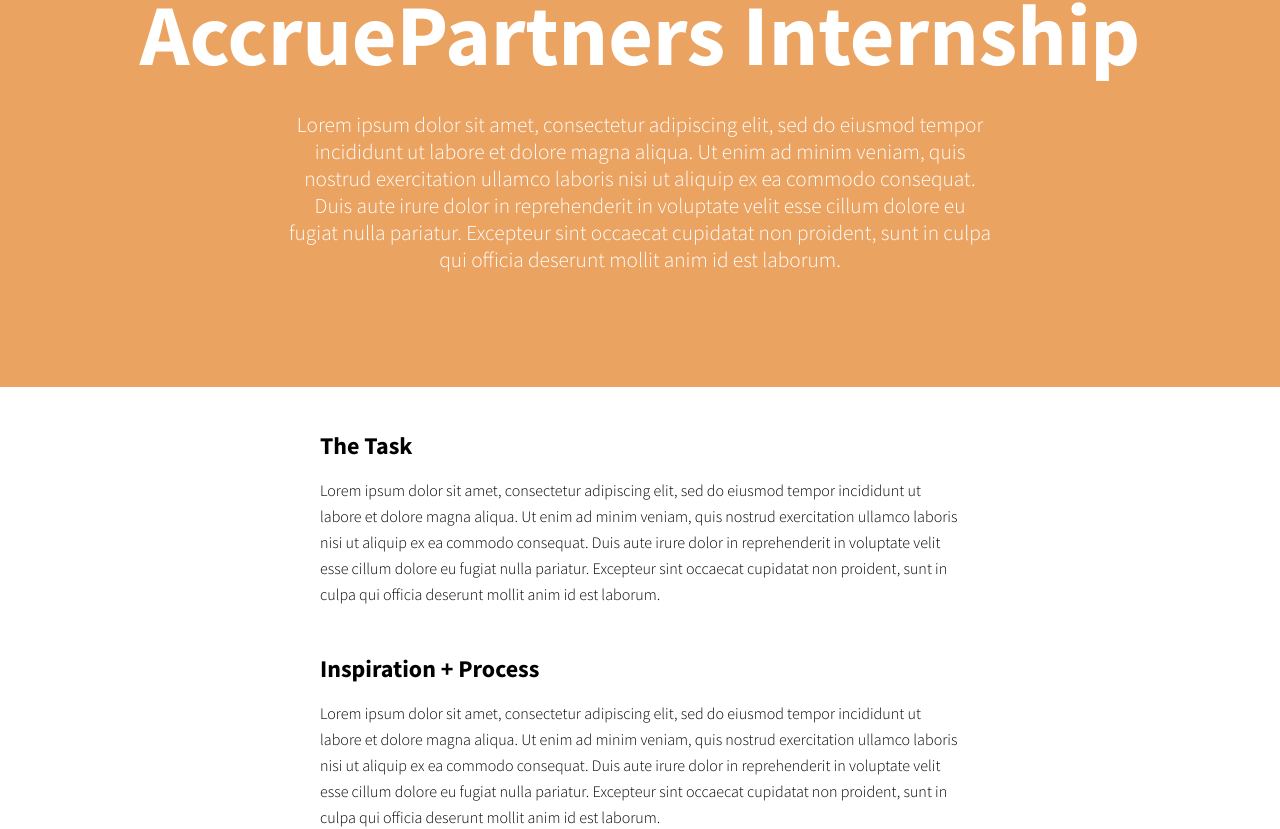
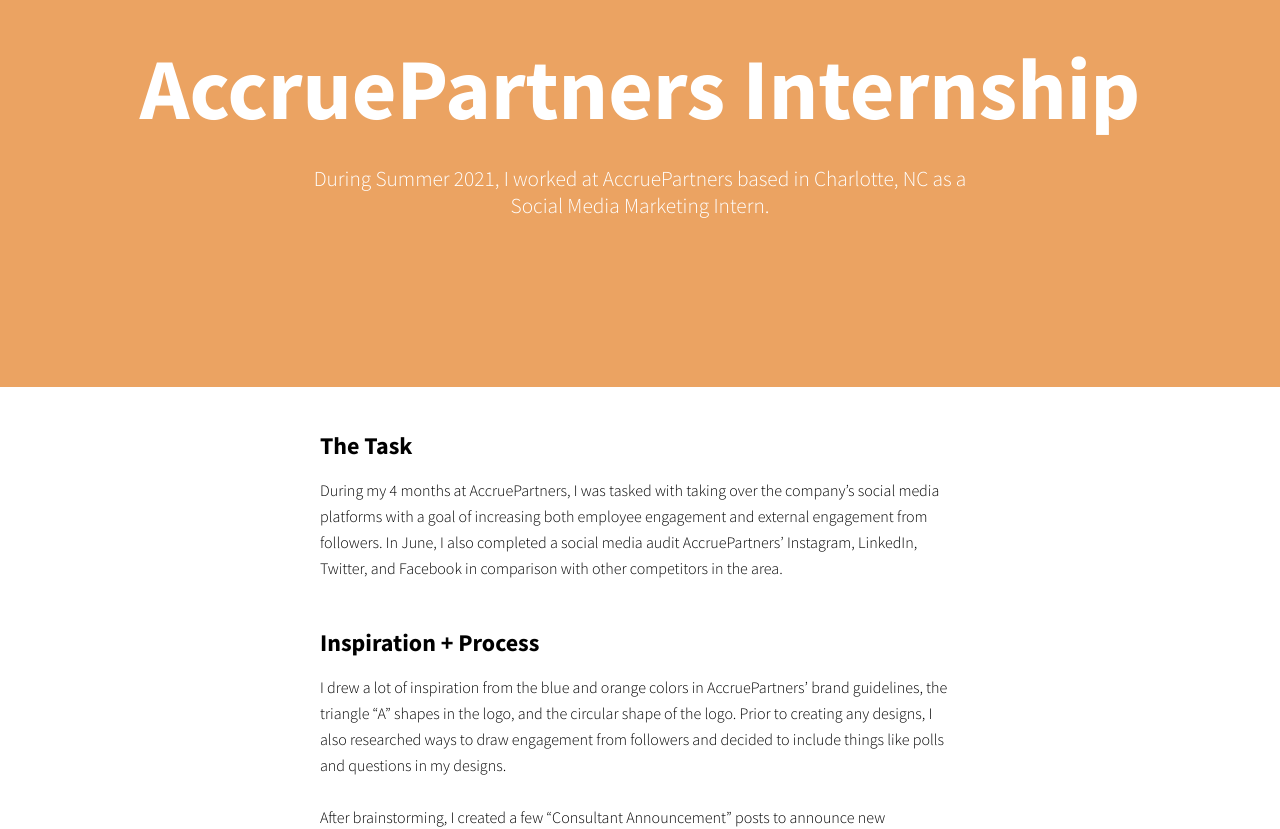
Before and after one commit to wesleypetry/HannahPortfolio, a React (Create React App) app: page /Accrue in a window 1280 px wide. Shown: the part 193-1022 px from the top of the page. Built offline with nearby package versions, Linux system fonts and the light colour scheme.

Commit message:
changes resume to open in new tab, added text to projects

```diff
--- a/src/Pages/HeaderBar.js
+++ b/src/Pages/HeaderBar.js
@@ -23,7 +23,7 @@
                 <a href="/About" className="H1_Link">
                     <h1 className="H1_Header">About</h1>
                 </a>
-                <a href="/Hannah Braswell Resume.pdf" download className="H1_Link">
+                <a href="/Hannah Braswell Resume.pdf" target="_blank" className="H1_Link">
                     <h1 className="H1_Header">Resume</h1>
                 </a>
             </div>
--- a/src/Pages/Projects/Accrue.js
+++ b/src/Pages/Projects/Accrue.js
@@ -25,19 +25,22 @@
             <div className="colorheader">
                 <div className="headertext">
                     <h1>AccruePartners Internship</h1>
-                    <h3>Lorem ipsum dolor sit amet, consectetur adipiscing elit, sed do eiusmod tempor incididunt ut labore et dolore magna aliqua. Ut enim ad minim veniam, quis nostrud exercitation ullamco laboris nisi ut aliquip ex ea commodo consequat. Duis aute irure dolor in reprehenderit in voluptate velit esse cillum dolore eu fugiat nulla pariatur. Excepteur sint occaecat cupidatat non proident, sunt in culpa qui officia deserunt mollit anim id est laborum.</h3>
+                    <h3>During Summer 2021, I worked at AccruePartners based in Charlotte, NC as a Social Media Marketing Intern.</h3>
                 </div>
             </div>
             <div className="casestudy">
                 <h2>The Task</h2>
-                <p>Lorem ipsum dolor sit amet, consectetur adipiscing elit, sed do eiusmod tempor incididunt ut labore et dolore magna aliqua. Ut enim ad minim veniam, quis nostrud exercitation ullamco laboris nisi ut aliquip ex ea commodo consequat. Duis aute irure dolor in reprehenderit in voluptate velit esse cillum dolore eu fugiat nulla pariatur. Excepteur sint occaecat cupidatat non proident, sunt in culpa qui officia deserunt mollit anim id est laborum.</p>
+                <p>During my 4 months at AccruePartners, I was tasked with taking over the company’s social media platforms with a goal of increasing both employee engagement and external engagement from followers. In June, I also completed a social media audit AccruePartners’ Instagram, LinkedIn, Twitter, and Facebook in comparison with other competitors in the area.</p>
                 <h2>Inspiration + Process</h2>
-                <p>Lorem ipsum dolor sit amet, consectetur adipiscing elit, sed do eiusmod tempor incididunt ut labore et dolore magna aliqua. Ut enim ad minim veniam, quis nostrud exercitation ullamco laboris nisi ut aliquip ex ea commodo consequat. Duis aute irure dolor in reprehenderit in voluptate velit esse cillum dolore eu fugiat nulla pariatur. Excepteur sint occaecat cupidatat non proident, sunt in culpa qui officia deserunt mollit anim id est laborum.</p>
+                <p>I drew a lot of inspiration from the blue and orange colors in AccruePartners’ brand guidelines, the triangle “A” shapes in the logo, and the circular shape of the logo. Prior to creating any designs, I also researched ways to draw engagement from followers and decided to include things like polls and questions in my designs.
+                    <br/><br/>After brainstorming, I created a few “Consultant Announcement” posts to announce new consultants that were joining the company. Then I began creating posts for every holiday through the end of the year. Next, I created polls, recognition announcments, and other fun posts, like a summer playlist. I used Hootsuite to schedule these images for future posting and Monday.com to manage all projects with my supervisor.
+                    <br/><br/>In June, after I was comfortable curating and scheduling posts two weeks in advance, I completed a full social media audit of not only AccruePartners social media platforms but also the competitors’ platforms. This including recording follower count, post frequency, engagement rate, and more.
+                    <br/><br/>In the midst of designing posts for social media, I also wrote a few articles for the AccrueParters Blog on the website. View one of the blogs here.</p>
                 <h2>Finished Designs</h2>
-                <p>Lorem ipsum dolor sit amet, consectetur adipiscing elit, sed do eiusmod tempor incididunt ut labore et dolore magna aliqua. Ut enim ad minim veniam, quis nostrud exercitation ullamco laboris nisi ut aliquip ex ea commodo consequat. Duis aute irure dolor in reprehenderit in voluptate velit esse cillum dolore eu fugiat nulla pariatur. Excepteur sint occaecat cupidatat non proident, sunt in culpa qui officia deserunt mollit anim id est laborum.</p>
+                <p>I stuck to AccruePartners’ brand guidelines throughout my posts while also adding different elements that they had not done previously. Below you can view some of the social media posts I designed and output to each of the company’s platforms.</p>
                 <img className={brandguideStyle} onClick={changeStyle} src = {bankapp} alt = "bankapp"/>
                 <h2>Key Takeaways</h2>
-                <p>Lorem ipsum dolor sit amet, consectetur adipiscing elit, sed do eiusmod tempor incididunt ut labore et dolore magna aliqua. Ut enim ad minim veniam, quis nostrud exercitation ullamco laboris nisi ut aliquip ex ea commodo consequat. Duis aute irure dolor in reprehenderit in voluptate velit esse cillum dolore eu fugiat nulla pariatur. Excepteur sint occaecat cupidatat non proident, sunt in culpa qui officia deserunt mollit anim id est laborum.</p>
+                <p>I learned many useful skills and advice during this internship. I learned how to use Hootsuite and Monday.com. I also learned how to understand a brand’s voice quickly and effectively. Being a fully remote intern introduced me to a different kind of work environment, but it also allowed me to continue to learn more about the staffing industry while making an impact with the team at AccruePartners.</p>
             </div>
             <div className={blurOverlayStyle} onClick={changeStyle}></div>
         </div>
--- a/src/Pages/Projects/ClemsonFrisbee.js
+++ b/src/Pages/Projects/ClemsonFrisbee.js
@@ -25,19 +25,21 @@
             <div className="colorheader">
                 <div className="headertext">
                     <h1>Clemson Frisbee Website Concept</h1>
-                    <h3>Lorem ipsum dolor sit amet, consectetur adipiscing elit, sed do eiusmod tempor incididunt ut labore et dolore magna aliqua. Ut enim ad minim veniam, quis nostrud exercitation ullamco laboris nisi ut aliquip ex ea commodo consequat. Duis aute irure dolor in reprehenderit in voluptate velit esse cillum dolore eu fugiat nulla pariatur. Excepteur sint occaecat cupidatat non proident, sunt in culpa qui officia deserunt mollit anim id est laborum.</h3>
+                    <h3>While learning HTML and CSS for the first time, I designed and coded a conceptual website for the Clemson Ultimate Frisbee Team.</h3>
                 </div>
             </div>
             <div className="casestudy">
                 <h2>The Task</h2>
-                <p>Lorem ipsum dolor sit amet, consectetur adipiscing elit, sed do eiusmod tempor incididunt ut labore et dolore magna aliqua. Ut enim ad minim veniam, quis nostrud exercitation ullamco laboris nisi ut aliquip ex ea commodo consequat. Duis aute irure dolor in reprehenderit in voluptate velit esse cillum dolore eu fugiat nulla pariatur. Excepteur sint occaecat cupidatat non proident, sunt in culpa qui officia deserunt mollit anim id est laborum.</p>
-                <h2>Inspiration + Process</h2>
-                <p>Lorem ipsum dolor sit amet, consectetur adipiscing elit, sed do eiusmod tempor incididunt ut labore et dolore magna aliqua. Ut enim ad minim veniam, quis nostrud exercitation ullamco laboris nisi ut aliquip ex ea commodo consequat. Duis aute irure dolor in reprehenderit in voluptate velit esse cillum dolore eu fugiat nulla pariatur. Excepteur sint occaecat cupidatat non proident, sunt in culpa qui officia deserunt mollit anim id est laborum.</p>
+                <p>During my sophomore year at Clemson, I learned HTML and CSS. I was tasked with a semester-long project of designing and developing a conceptual, responsive website for a student client.</p>
+                <h2>Process</h2>
+                <p>I first met with a student-client to discuss their purpose, goals and aesthetic look that they wanted the site to accomplish.
+                    <br/><br/>I decided to create a label for a beer bottle that showcased an octopus logo with an ocean in the background. Putting the name “Octoholic” and other alcohol information on the design really made the label look like it could be on a shelf at the grocery store. I then printed the labels on a flexography press using 4-color CMYK inks. On my final labels, I also printed a silver metallic cold foil outline on the octopus logo. This element really brought a unique element to the label and would definitely make it pop if it were on a shelf among the rest of the bottled beers.
+                    <br/><br/>I then created a 4-pack beer carrier to accompany the beer bottle label. I blew up the octopus logo to really emphasize it on the package. I added the name and necessary information to the diecut. I digitally printed the package on a flatbed press then cut and folded it together. Having these two matching pieces together made me very proud because they looked as though they were a real product. </p>
                 <h2>Finished Designs</h2>
-                <p>Lorem ipsum dolor sit amet, consectetur adipiscing elit, sed do eiusmod tempor incididunt ut labore et dolore magna aliqua. Ut enim ad minim veniam, quis nostrud exercitation ullamco laboris nisi ut aliquip ex ea commodo consequat. Duis aute irure dolor in reprehenderit in voluptate velit esse cillum dolore eu fugiat nulla pariatur. Excepteur sint occaecat cupidatat non proident, sunt in culpa qui officia deserunt mollit anim id est laborum.</p>
+                <p>I took the student client’s wants and needs into consideration as a priority when I was designing this site. After multiple meetings with the client, they were greatly pleased with the result. View the final designs below or click here to see the site on your browser.</p>
                 <img className={brandguideStyle} onClick={changeStyle} src = {bankapp} alt = "bankapp"/>
                 <h2>Key Takeaways</h2>
-                <p>Lorem ipsum dolor sit amet, consectetur adipiscing elit, sed do eiusmod tempor incididunt ut labore et dolore magna aliqua. Ut enim ad minim veniam, quis nostrud exercitation ullamco laboris nisi ut aliquip ex ea commodo consequat. Duis aute irure dolor in reprehenderit in voluptate velit esse cillum dolore eu fugiat nulla pariatur. Excepteur sint occaecat cupidatat non proident, sunt in culpa qui officia deserunt mollit anim id est laborum.</p>
+                <p>Since this was my first time utilizing HTML and CSS code, I learned so much about designing websites. This was also the first time I had been introduced to the importance of the user experience of sites. This project really made me fall in love with user interface and design. Even though I may have done some things differently if this were a project I was doing currently, I found my passion through this project and am super proud of the final website that I designed and developed.</p>
             </div>
             <div className={blurOverlayStyle} onClick={changeStyle}></div>
         </div>
--- a/src/Pages/Projects/Octoholic.js
+++ b/src/Pages/Projects/Octoholic.js
@@ -25,19 +25,21 @@
             <div className="colorheader">
                 <div className="headertext">
                     <h1>Octoholic Beer Packaging Concept</h1>
-                    <h3>Lorem ipsum dolor sit amet, consectetur adipiscing elit, sed do eiusmod tempor incididunt ut labore et dolore magna aliqua. Ut enim ad minim veniam, quis nostrud exercitation ullamco laboris nisi ut aliquip ex ea commodo consequat. Duis aute irure dolor in reprehenderit in voluptate velit esse cillum dolore eu fugiat nulla pariatur. Excepteur sint occaecat cupidatat non proident, sunt in culpa qui officia deserunt mollit anim id est laborum.</h3>
+                    <h3>In Fall 2021, I designed and printed a beer bottle label and 4-pack beer carrier for a brand a created called “Octoholic”.</h3>
                 </div>
             </div>
             <div className="casestudy">
                 <h2>The Task</h2>
-                <p>Lorem ipsum dolor sit amet, consectetur adipiscing elit, sed do eiusmod tempor incididunt ut labore et dolore magna aliqua. Ut enim ad minim veniam, quis nostrud exercitation ullamco laboris nisi ut aliquip ex ea commodo consequat. Duis aute irure dolor in reprehenderit in voluptate velit esse cillum dolore eu fugiat nulla pariatur. Excepteur sint occaecat cupidatat non proident, sunt in culpa qui officia deserunt mollit anim id est laborum.</p>
+                <p>During my fall semester of senior year, I was tasked with creating a 4-color label and package for a conceptual brand. The goal was to learn to use a flexography press to print the label and a digital printer to output the package.</p>
                 <h2>Inspiration + Process</h2>
-                <p>Lorem ipsum dolor sit amet, consectetur adipiscing elit, sed do eiusmod tempor incididunt ut labore et dolore magna aliqua. Ut enim ad minim veniam, quis nostrud exercitation ullamco laboris nisi ut aliquip ex ea commodo consequat. Duis aute irure dolor in reprehenderit in voluptate velit esse cillum dolore eu fugiat nulla pariatur. Excepteur sint occaecat cupidatat non proident, sunt in culpa qui officia deserunt mollit anim id est laborum.</p>
+                <p>My inspiration came from my love for the ocean and my small knowledge of local beer.
+                    <br/><br/>I decided to create a label for a beer bottle that showcased an octopus logo with an ocean in the background. Putting the name “Octoholic” and other alcohol information on the design really made the label look like it could be on a shelf at the grocery store. I then printed the labels on a flexography press using 4-color CMYK inks. On my final labels, I also printed a silver metallic cold foil outline on the octopus logo. This element really brought a unique element to the label and would definitely make it pop if it were on a shelf among the rest of the bottled beers.
+                    <br/><br/>I then created a 4-pack beer carrier to accompany the beer bottle label. I blew up the octopus logo to really emphasize it on the package. I added the name and necessary information to the diecut. I digitally printed the package on a flatbed press then cut and folded it together. Having these two matching pieces together made me very proud because they looked as though they were a real product.</p>
                 <h2>Finished Designs</h2>
-                <p>Lorem ipsum dolor sit amet, consectetur adipiscing elit, sed do eiusmod tempor incididunt ut labore et dolore magna aliqua. Ut enim ad minim veniam, quis nostrud exercitation ullamco laboris nisi ut aliquip ex ea commodo consequat. Duis aute irure dolor in reprehenderit in voluptate velit esse cillum dolore eu fugiat nulla pariatur. Excepteur sint occaecat cupidatat non proident, sunt in culpa qui officia deserunt mollit anim id est laborum.</p>
+                <p>I had a cohesive theme across both pieces of this project. I am very proud of this work as it was a unique projec to complete that took an immense amount of time and effort. Below you can view the final label and beer carrier together. </p>
                 <img className={brandguideStyle} onClick={changeStyle} src = {bankapp} alt = "bankapp"/>
                 <h2>Key Takeaways</h2>
-                <p>Lorem ipsum dolor sit amet, consectetur adipiscing elit, sed do eiusmod tempor incididunt ut labore et dolore magna aliqua. Ut enim ad minim veniam, quis nostrud exercitation ullamco laboris nisi ut aliquip ex ea commodo consequat. Duis aute irure dolor in reprehenderit in voluptate velit esse cillum dolore eu fugiat nulla pariatur. Excepteur sint occaecat cupidatat non proident, sunt in culpa qui officia deserunt mollit anim id est laborum.</p>
+                <p>Throughout this semester long project, I learned how to use a Nilpeter flexography press and a digital flatbead printer and cutter. I also got to really experiment with my own conceptual brand and had a lot of freedom in what I wanted the end products to look like. </p>
             </div>
             <div className={blurOverlayStyle} onClick={changeStyle}></div>
         </div>
```
